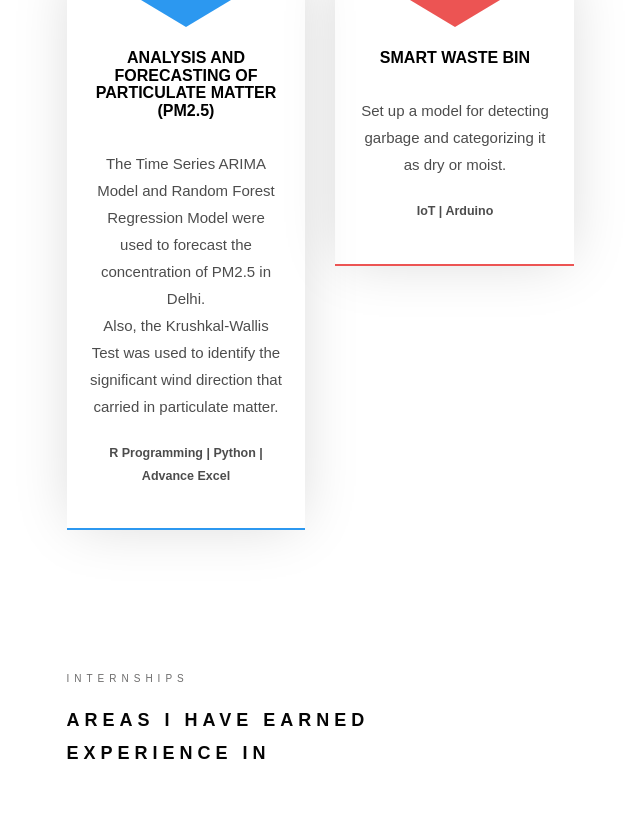
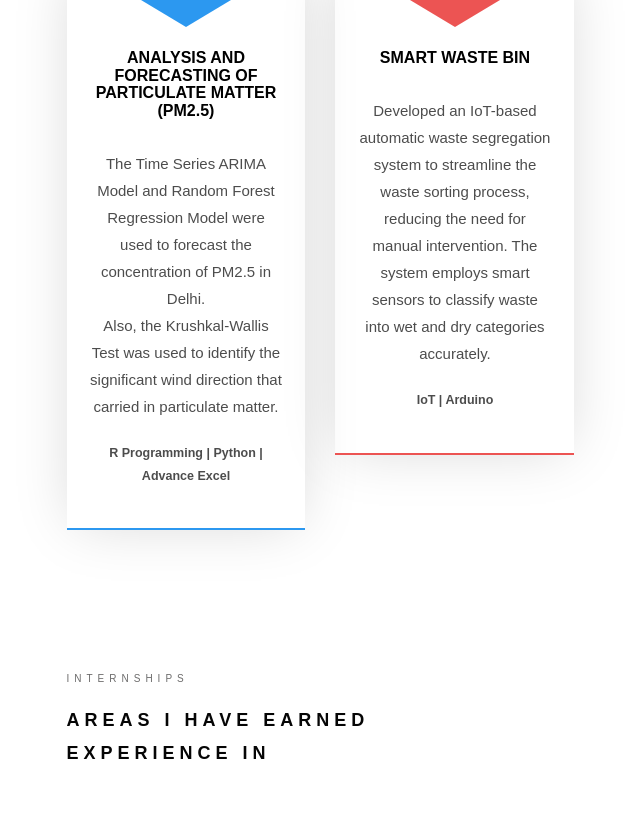
Before and after one commit to NidhiBenny/College_Profile, a plain HTML site: page index.html in a window 1280 px wide. Shown: the part 2801-3638 px from the top of the page, without its empty margins (335-975 px from the left). Drawn offline with Linux system fonts and the light colour scheme; a web font is replaced by a local one.

Commit message:
Update index.html

```diff
--- a/index.html
+++ b/index.html
@@ -551,8 +551,9 @@
 									<div class="desc">
 										<!-- Edit content for your specialization -->
 										<h3>Smart Waste Bin</h3>
-										<p>Set up a model for detecting garbage and categorizing
-											 it as dry or moist.</p>
+										<p>Developed an IoT-based automatic waste segregation system to streamline the waste sorting process,
+											reducing the need for manual intervention. The system employs smart sensors to classify waste
+											into wet and dry categories accurately.</p>
 										<p id="project-tool">IoT | Arduino</p>
 									</div>
 								</div>
```
